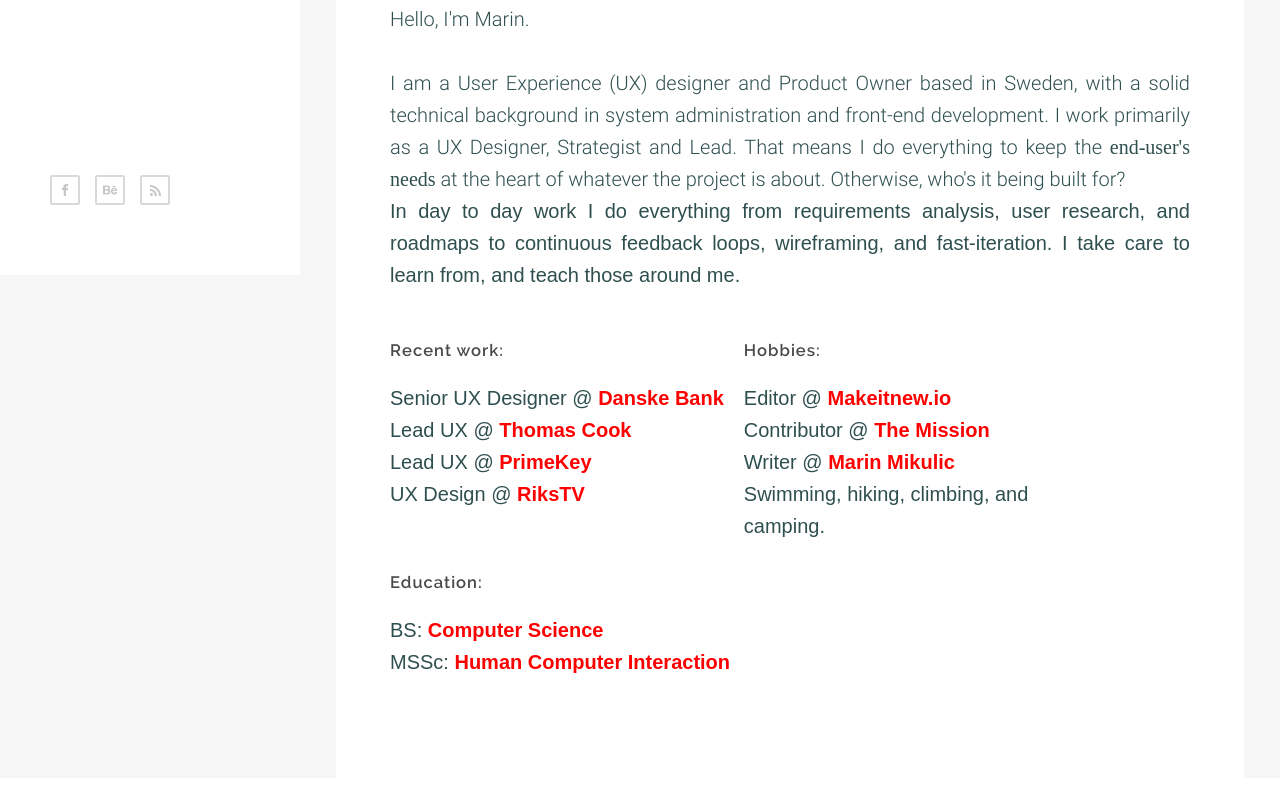
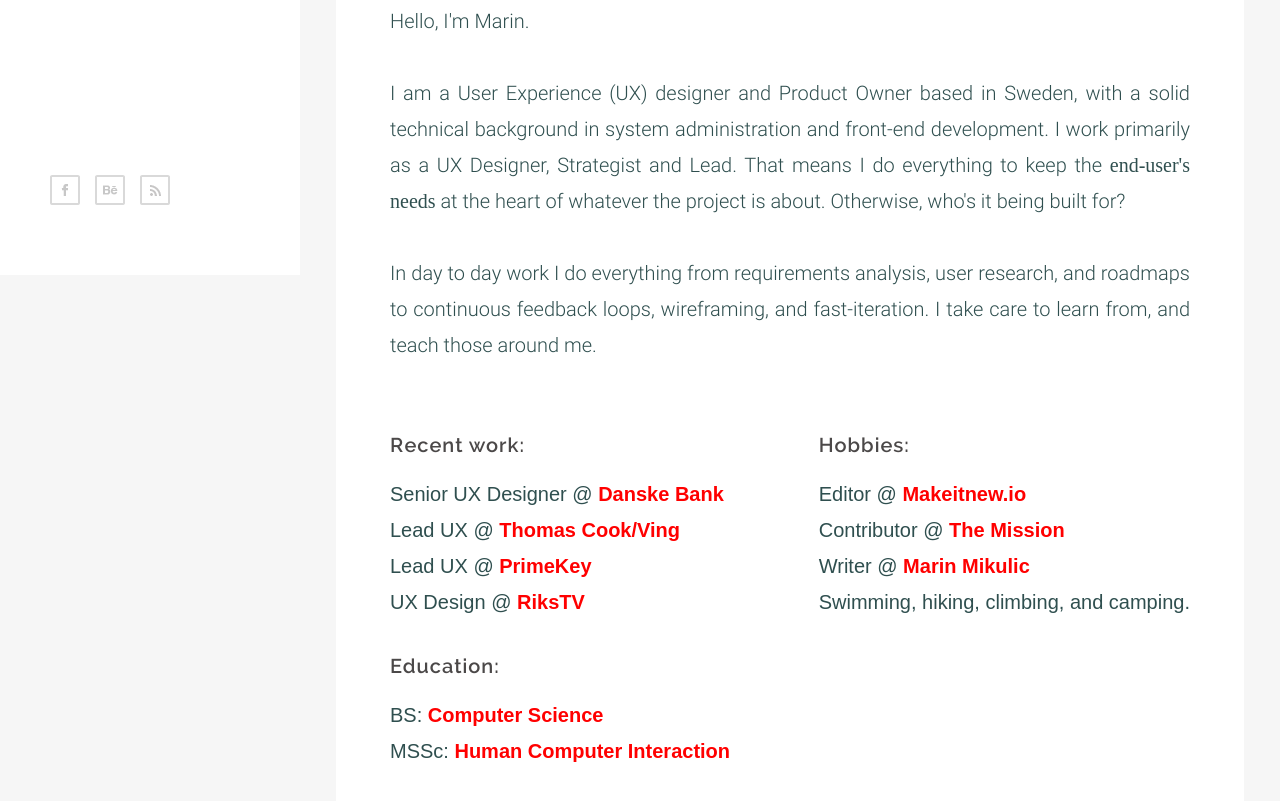
Before and after one commit to shaffe/mmikPort, a plain HTML site: page about.html in a window 1280 px wide. Shown: the part 525-1326 px from the top of the page. Before the commit the page ends 1303 px from the top, so only its background shows below. Drawn offline with Linux system fonts and the light colour scheme.

Commit message:
about me cleanup

```diff
--- a/about.html
+++ b/about.html
@@ -50,28 +50,28 @@
 				<div class="about">
 
 					<div class="description">
-						Hello, I'm Marin. <br><br>I am a User Experience (UX) designer and Product Owner based in Sweden, with a solid technical background in system administration and front-end development. I work primarily as a UX Designer, Strategist and Lead. That means I do everything to keep the <span style="font-family:'raleway-bold'">end-user's needs</span> at the heart of whatever the project is about. Otherwise, who's it being built for?</p>
+						Hello, I'm Marin. <br><br>I am a User Experience (UX) designer and Product Owner based in Sweden, with a solid technical background in system administration and front-end development. I work primarily as a UX Designer, Strategist and Lead. That means I do everything to keep the <span style="font-family:'raleway-bold'">end-user's needs</span> at the heart of whatever the project is about. Otherwise, who's it being built for?</p><br>
 
-						<p style="margin-bottom: 20px;">In day to day work I do everything from requirements analysis, user research, and roadmaps to continuous feedback loops, wireframing, and fast-iteration. I take care to learn from, and teach those around me.</p>
+						In day to day work I do everything from requirements analysis, user research, and roadmaps to continuous feedback loops, wireframing, and fast-iteration. I take care to learn from, and teach those around me.</p><br>
 					</div>
 
 					<div class="about_sections">
 						<ul class="about_section1">
-							  <li style="list-style-type: none;"><h5>Recent work:</h5></li>
-							  <li>Senior UX Designer @ <a href="#" target="_blank">Danske Bank</a></li>
-							  <li>Lead UX @ <a href="#" target="_blank">Thomas Cook</a></li>
-							  <li>Lead UX @ <a href="#" target="_blank">PrimeKey</a></li>
-							  <li>UX Design @ <a href="#" target="_blank">RiksTV</a></li>
+							  <li style="list-style-type: none;"><h4>Recent work:</h5></li>
+							  <li>Senior UX Designer @ <a href="https://danskebank.com/" target="_blank">Danske Bank</a></li>
+							  <li>Lead UX @ <a href="https://www.ving.se/" target="_blank">Thomas Cook/Ving</a></li>
+							  <li>Lead UX @ <a href="https://www.primekey.com/" target="_blank">PrimeKey</a></li>
+							  <li>UX Design @ <a href="https://www.rikstv.no/" target="_blank">RiksTV</a></li>
 						</ul>
 						<ul class="about_section2">
-							  <li style="list-style-type: none;"><h5>Hobbies:</h5></li>
-							  <li>Editor @ <a href="#" target="_blank">Makeitnew.io</a></li>
-								  <li>Contributor @ <a href="#" target="_blank">The Mission</a></li>
-								  <li>Writer @ <a href="#" target="_blank">Marin Mikulic</a></li>
+							  <li style="list-style-type: none;"><h4>Hobbies:</h5></li>
+							  <li>Editor @ <a href="https://makeitnew.io/@marinmikulic" target="_blank">Makeitnew.io</a></li>
+								  <li>Contributor @ <a href="https://medium.com/the-mission/leave-and-have-no-regrets-bc356099b6e" target="_blank">The Mission</a></li>
+								  <li>Writer @ <a href="https://medium.com/@marinmikulic" target="_blank">Marin Mikulic</a></li>
 								  <li>Swimming, hiking, climbing, and camping.</li>
 						</ul>
 						<ul class="about_section3">
-							  <li style="list-style-type: none;"><h5>Education:</h5></li>
+							  <li style="list-style-type: none;"><h4>Education:</h5></li>
 							  <li>BS: <a href="https://www.saintpeters.edu/academics/undergraduate-programs/computer-science/" target="_blank">Computer Science</a></li>
 						  		<li>MSSc: <a href="http://www.uu.se/en/admissions/master/selma/program/?pKod=SMD2M" target="_blank">Human Computer Interaction</a></li>
 						</ul>
@@ -81,7 +81,7 @@
 				</div>
 
 
-				</div>
+			</div>
 
 
 
--- a/css/main.css
+++ b/css/main.css
@@ -421,7 +421,7 @@
     color: #2F4F4F;
     font-family: "raleway-regular", arial;
     font-size: 20px;
-    line-height: 32px;
+    line-height: 36px;
     padding: 60px 30px 100px 30px;
     background: #fff;
 
@@ -434,7 +434,7 @@
 .content p{
     color: #2F4F4F;
     font-family: "raleway-regular", arial;
-    line-height: 32px;
+    line-height: 36px;
 }
 
 .content h1,
@@ -761,7 +761,7 @@
 .project_contact_container h4 {
     width: 100%;
     text-align: center;
-    font-size: 30px;
+    font-size: 28px;
 }
 
 .project_contact_container a {
@@ -778,11 +778,11 @@
 .about_sections {
     display: flex;
     flex-wrap: wrap;
-    justify-content: flex-start;
+    justify-content: space-between;
 }
 
 .about_sections > ul {
-    max-width: 360px;
-    margin-right: 20px;
+    max-width: 400px;
     list-style-type: none;
+    margin-top: 30px;
 }
```
Also changed, not shown: inner1.html (+1 -1 lines).
